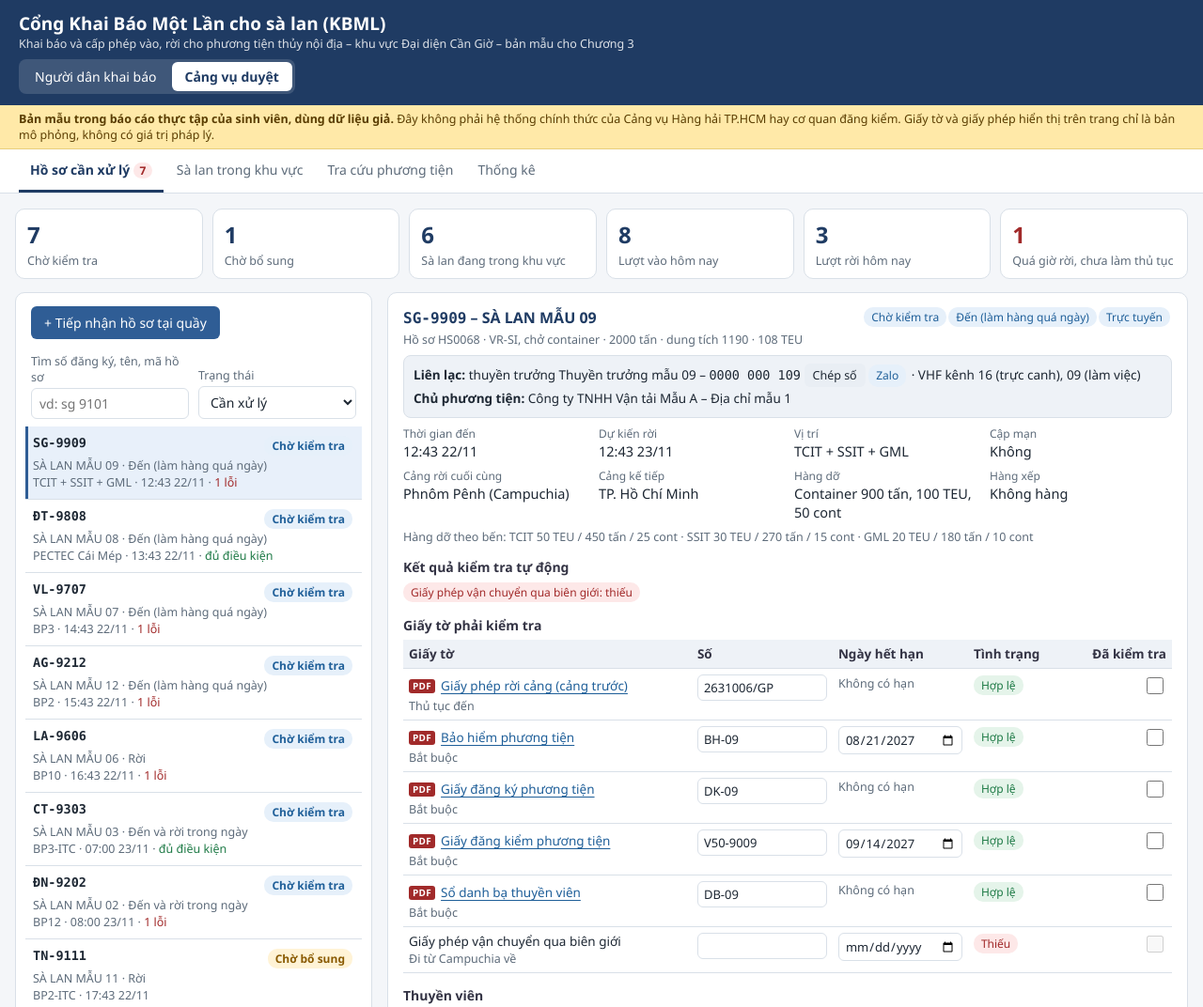
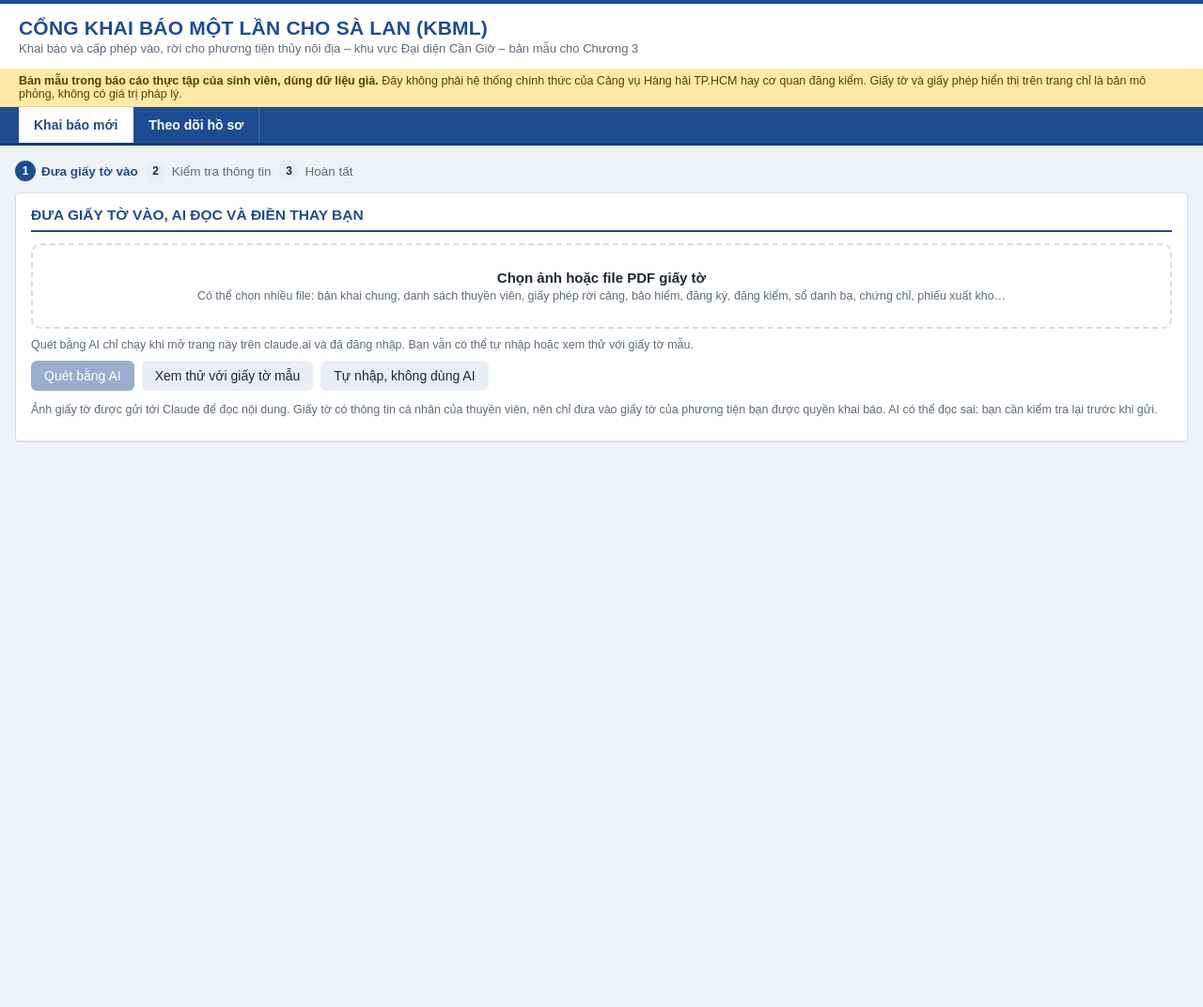
Before and after one commit to Fangyuan04/kbml-sa-lan, a plain HTML site: page index.html in a window 1280 px wide. Shown: the top 1072 px of the page at 94% size. After the commit the page ends 800 px from the top, so only its background shows below. Drawn offline with Linux system fonts and the light colour scheme.

Commit message:
Giao diện nền trắng, chỉ giữ phần người dân khai báo

```diff
--- a/index.html
+++ b/index.html
@@ -9,8 +9,8 @@
 /* Bố cục: bàn làm việc của chuyên viên Cảng vụ: hàng đợi bên trái, hồ sơ đang xử lý bên phải.
    Màu: xanh hải quân cho khung; giấy kem cho chứng từ; đỏ/vàng/xanh lá cho kết quả kiểm tra; xanh/cam cho lượt vào/rời. */
 :root{
-  --bg:#f4f6f9; --card:#ffffff; --ink:#1d2733; --muted:#5d6b7a; --line:#d9e0e8;
-  --brand:#1f3b63; --on-brand:#ffffff; --title:#1f3b63; --btn:#2f5d95; --btn-sec:#e9eef4; --focus:#2f5d95;
+  --bg:#eef1f5; --card:#ffffff; --ink:#1d2733; --muted:#5d6b7a; --line:#d6dde6;
+  --brand:#1e4c93; --on-brand:#ffffff; --title:#1e4c93; --btn:#1e4c93; --btn-sec:#e9eef4; --focus:#2f5d95;
   --ok:#1e7a46; --okbg:#e5f4ea; --ok-btn:#1e7a46;
   --warn:#8a5a00; --warnbg:#fff3d6;
   --bad:#a12a2a; --badbg:#fde8e8; --bad-btn:#a12a2a;
@@ -19,23 +19,8 @@
   --demo-bg:#ffe9a8; --demo-ink:#5a3d00; --demo-line:#e8cf7d;
   --code-bg:#0f1e30; --code-ink:#d6e4f5;
   --aibg:#fff6d6; --aibd:#e3c65a; --pv-bg:#59626d; --s1:#2a78d6; --s2:#eb6834; --grid:#e3e8ee; --axis:#c3c9d2;
-  --font:"Segoe UI",system-ui,-apple-system,Roboto,Arial,sans-serif;
+  --font:Arial,Helvetica,"Segoe UI",sans-serif;
   --font-mono:Consolas,"Cascadia Mono",Menlo,monospace;
-}
-@media (prefers-color-scheme: dark){
-  :root:not([data-theme="light"]){
-    --bg:#0f141b; --card:#18202a; --ink:#e4eaf1; --muted:#9fb0c2; --line:#2c3846;
-    --brand:#162a45; --on-brand:#ffffff; --title:#9cc4ee; --btn:#3d74b8; --btn-sec:#273341; --focus:#8fbcf0;
-    --ok:#7fd8a4; --okbg:#173327; --ok-btn:#227a49;
-    --warn:#f2c86f; --warnbg:#3b2f12;
-    --bad:#f3a3a3; --badbg:#3f1f22; --bad-btn:#a83a3a;
-    --info:#95c6f5; --infobg:#17304b;
-    --head:#202a36; --head-ink:#c8d4e1; --ro-ink:#b5c2d0; --field:#111821; --field-ro:#1b2430; --sel:#1c2b3d;
-    --demo-bg:#3a3013; --demo-ink:#f4dea0; --demo-line:#5d4b1d;
-    --code-bg:#0a0f16; --code-ink:#d6e4f5;
-    --aibg:#3a3013; --aibd:#8a6f24; --pv-bg:#0a0e13; --s1:#3987e5; --s2:#d95926; --grid:#26313d; --axis:#3a4654;
-    color-scheme:dark;
-  }
 }
 :root[data-theme="dark"]{
   --bg:#0f141b; --card:#18202a; --ink:#e4eaf1; --muted:#9fb0c2; --line:#2c3846;
@@ -53,25 +38,26 @@
 *{box-sizing:border-box}
 [hidden]{display:none!important}
 body{margin:0;font-family:var(--font);background:var(--bg);color:var(--ink);font-size:14.5px}
-header{background:var(--brand);color:var(--on-brand);padding-block:12px;
+header{background:var(--card);color:var(--ink);border-top:4px solid var(--brand);padding-block:14px;
   padding-left:max(20px, env(safe-area-inset-left, 0px));padding-right:max(20px, env(safe-area-inset-right, 0px))}
-header h1{font-size:19px;margin:0;font-weight:600;text-wrap:balance}
-header .sub{font-size:12.5px;opacity:.85}
+header h1{font-size:21px;margin:0;font-weight:700;color:var(--brand);text-transform:uppercase;letter-spacing:.2px;text-wrap:balance}
+header .sub{font-size:13px;color:var(--muted);margin-top:2px}
 .demo{background:var(--demo-bg);color:var(--demo-ink);font-size:12.5px;padding-block:6px;border-bottom:1px solid var(--demo-line);
   padding-left:max(20px, env(safe-area-inset-left, 0px));padding-right:max(20px, env(safe-area-inset-right, 0px))}
-nav{display:flex;gap:2px;background:var(--card);border-bottom:1px solid var(--line);flex-wrap:wrap;align-items:center;
+nav{display:flex;gap:0;background:var(--brand);border-bottom:3px solid #163a73;flex-wrap:wrap;align-items:center;
   padding-left:max(20px, env(safe-area-inset-left, 0px));padding-right:max(20px, env(safe-area-inset-right, 0px))}
-nav button{border:0;background:none;padding:12px 12px;font-size:14px;cursor:pointer;color:var(--muted);border-bottom:3px solid transparent;font-family:inherit}
-nav button.on{color:var(--title);border-bottom-color:var(--title);font-weight:600}
-nav button b{display:inline-block;min-width:20px;padding:0 5px;border-radius:10px;background:var(--badbg);color:var(--bad);font-size:12px;text-align:center}
+nav button{border:0;background:none;padding:11px 16px;font-size:14px;cursor:pointer;color:#fff;font-weight:600;font-family:inherit;border-right:1px solid rgba(255,255,255,.18)}
+nav button:hover{background:rgba(255,255,255,.12)}
+nav button.on{background:#fff;color:var(--brand)}
+nav button b{display:inline-block;min-width:20px;padding:0 5px;border-radius:10px;background:#d93636;color:#fff;font-size:12px;text-align:center}
 nav .sep{width:1px;height:22px;background:var(--line);margin:0 6px}
 main{max-width:1320px;margin:16px auto;padding-block:0;
   padding-left:max(16px, env(safe-area-inset-left, 0px));padding-right:max(16px, env(safe-area-inset-right, 0px))}
 .grid{display:grid;grid-template-columns:repeat(2,minmax(0,1fr));gap:16px}
 .desk{display:grid;grid-template-columns:minmax(0,380px) minmax(0,1fr);gap:16px;align-items:start}
 .grid > *,.desk > *{min-width:0}
-.card{background:var(--card);border:1px solid var(--line);border-radius:10px;padding:14px 16px;margin-bottom:16px;min-width:0}
-.card h2{font-size:16px;margin:0 0 10px;color:var(--title);text-wrap:balance}
+.card{background:var(--card);border:1px solid var(--line);border-radius:4px;box-shadow:0 1px 2px rgba(20,40,80,.06);padding:14px 16px;margin-bottom:16px;min-width:0}
+.card h2{font-size:15.5px;margin:0 0 12px;color:var(--title);text-transform:uppercase;padding-bottom:7px;border-bottom:2px solid var(--brand);text-wrap:balance}
 .card h3{font-size:14px;margin:14px 0 6px;color:var(--head-ink)}
 label{display:block;font-size:12.5px;color:var(--muted);margin:7px 0 3px}
 input,select,textarea{width:100%;padding:6px 8px;border:1px solid var(--line);border-radius:6px;font-size:14px;font-family:inherit;background:var(--field);color:var(--ink)}
@@ -104,7 +90,7 @@ td input,td select{padding:4px 6px;font-size:13px}
 .note{font-size:12.5px;color:var(--muted)}
 .mono{font-family:var(--font-mono)}
 .kpis{display:grid;grid-template-columns:repeat(6,minmax(0,1fr));gap:10px;margin-bottom:14px}
-.kpi{background:var(--card);border:1px solid var(--line);border-radius:10px;padding:10px 12px}
+.kpi{background:var(--card);border:1px solid var(--line);border-left:4px solid var(--brand);border-radius:4px;padding:10px 12px}
 .kpi b{display:block;font-size:24px;color:var(--title);font-variant-numeric:tabular-nums}
 .kpi span{font-size:12.5px;color:var(--muted)}
 .kpi.alert b{color:var(--bad)}
@@ -136,9 +122,9 @@ pre{background:var(--code-bg);color:var(--code-ink);padding:10px;border-radius:6
 .term td{padding:3px 4px}
 .view{display:none}.view.show{display:block}
 header{position:relative}
-.modes{display:inline-flex;gap:2px;margin-top:8px;padding:3px;border-radius:8px;background:rgba(255,255,255,.14)}
-.modes button{border:0;background:none;color:var(--on-brand);padding:6px 14px;border-radius:6px;font-size:14px;font-family:inherit;cursor:pointer}
-.modes button.on{background:var(--card);color:var(--title);font-weight:600}
+.modes{display:inline-flex;gap:2px;margin-top:10px;padding:3px;border-radius:6px;background:#e6ecf5;border:1px solid var(--line)}
+.modes button{border:0;background:none;color:var(--brand);font-weight:600;padding:6px 14px;border-radius:6px;font-size:14px;font-family:inherit;cursor:pointer}
+.modes button.on{background:var(--brand);color:#fff}
 .steps{list-style:none;display:flex;gap:8px;padding:0;margin:0 0 12px;flex-wrap:wrap}
 .steps li{display:flex;gap:6px;align-items:center;color:var(--muted);font-size:13.5px}
 .steps li b{display:inline-grid;place-items:center;width:22px;height:22px;border-radius:50%;background:var(--btn-sec);color:var(--ink);font-size:12px}
@@ -176,7 +162,7 @@ td .btn.sm{margin-top:4px}
 <header>
   <h1>Cổng Khai Báo Một Lần cho sà lan (KBML)</h1>
   <div class="sub">Khai báo và cấp phép vào, rời cho phương tiện thủy nội địa – khu vực Đại diện Cần Giờ – bản mẫu cho Chương 3</div>
-  <div class="modes" id="modes" role="group" aria-label="Chế độ sử dụng"><button data-mode="dan">Người dân khai báo</button><button data-mode="cv" class="on">Cảng vụ duyệt</button></div>
+  <div class="modes" id="modes" hidden><button data-mode="dan" class="on">Người dân khai báo</button><button data-mode="cv">Cảng vụ duyệt</button></div>
 </header>
 <div class="demo"><b>Bản mẫu trong báo cáo thực tập của sinh viên, dùng dữ liệu giả.</b> Đây không phải hệ thống chính thức của Cảng vụ Hàng hải TP.HCM hay cơ quan đăng kiểm. Giấy tờ và giấy phép hiển thị trên trang chỉ là bản mô phỏng, không có giá trị pháp lý.</div>
 <nav id="tabs">
@@ -190,7 +176,7 @@ td .btn.sm{margin-top:4px}
 <main>
 
 <!-- ================= HỒ SƠ CẦN XỬ LÝ ================= -->
-<section id="t-hoso" class="view show">
+<section id="t-hoso" class="view">
   <div class="kpis" id="kpis"></div>
   <div class="desk">
     <div class="card">
@@ -560,8 +546,8 @@ document.querySelectorAll("#tabs button").forEach(b=>b.onclick=()=>{ const t=b.d
 document.querySelectorAll("#modes button").forEach(b=>b.onclick=()=>{ const t=b.dataset.mode==="cv"?"hoso":"kb", n=nameOf(t); showTab(t); try{ if(location.hash.slice(1)!==n){ skipHash=n; location.hash=n; } }catch(e){} });
 window.addEventListener("hashchange",()=>{ const h=location.hash.slice(1); if(h&&h===skipHash){ skipHash=null; return; } skipHash=null; routeHash(); });
 function routeHash(){ const h=location.hash.slice(1);
-  if(h.includes("=")){ const p=new URLSearchParams(h); showTab(p.get("tab")||"hoso"); if(p.get("sel")){ sel=p.get("sel"); renderDesk(); } if(p.get("f")){ $("q-f").value=p.get("f"); renderDesk(); } if(p.get("so")){ const x=S.dos.filter(d=>d.so===p.get("so")&&($("q-f").value==="capphep"?d.status==="capphep":d.status==="cho"))[0]; if(x){ sel=x.id; renderDesk(); } } if(p.get("v")){ tcSel=p.get("v"); renderTC(); } if(p.get("my")){ $("my-s").value=p.get("my"); ownList(); } if(p.get("demo")) $("scan-demo").click(); if(p.get("pdf")) openPdf(p.get("pdf").replace("@",sel)); return; }
-  showTab(VIEWS[h]||"hoso"); }
+  if(h.includes("=")){ const p=new URLSearchParams(h); showTab(GROUP[p.get("tab")]==="dan"?p.get("tab"):"kb"); if(p.get("sel")){ sel=p.get("sel"); renderDesk(); } if(p.get("f")){ $("q-f").value=p.get("f"); renderDesk(); } if(p.get("so")){ const x=S.dos.filter(d=>d.so===p.get("so")&&($("q-f").value==="capphep"?d.status==="capphep":d.status==="cho"))[0]; if(x){ sel=x.id; renderDesk(); } } if(p.get("v")){ tcSel=p.get("v"); renderTC(); } if(p.get("my")){ $("my-s").value=p.get("my"); ownList(); } if(p.get("demo")) $("scan-demo").click(); if(p.get("pdf")) openPdf(p.get("pdf").replace("@",sel)); return; }
+  showTab(VIEWS[h]&&GROUP[VIEWS[h]]==="dan"?VIEWS[h]:"kb"); }
 function copyText(btn,txt,el){ const pick=()=>{ try{ if(el&&el.select){ el.select(); } else if(el){ const r=document.createRange(); r.selectNodeContents(el); const s=getSelection(); s.removeAllRanges(); s.addRange(r); } }catch(e){} };
   try{ navigator.clipboard.writeText(txt).then(()=>{ btn.textContent="Đã chép"; },()=>{ pick(); btn.textContent="Nhấn Ctrl+C"; }); }catch(e){ pick(); btn.textContent="Nhấn Ctrl+C"; } }
 
```
